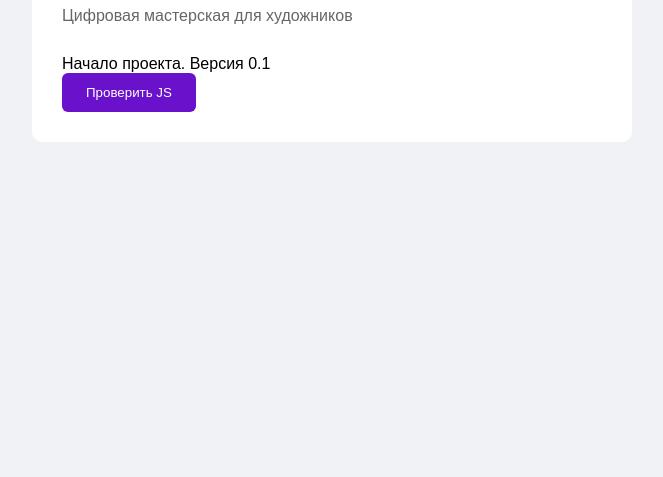
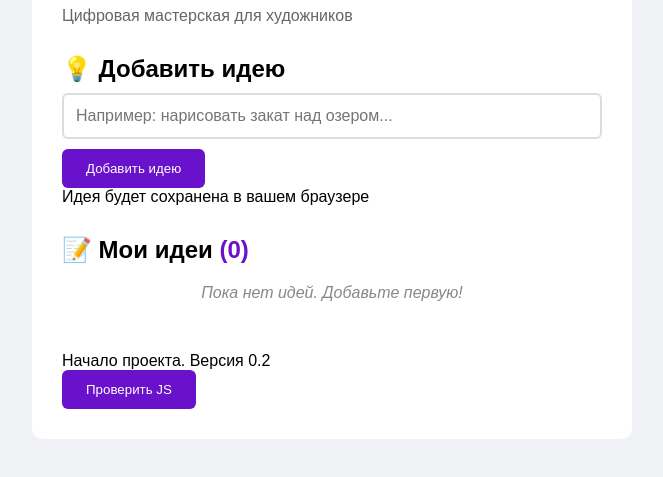
Before and after one commit to PolinaDoskoch970/artflow-assistant, a plain HTML site: page public/index.html in a window 1280 px wide. Shown: the part 91-568 px from the top of the page, without its empty margins (308-971 px from the left). Drawn offline with Linux system fonts and the light colour scheme.

Commit message:
Версия 0.2: Добавлены форма для идей, стили и базовый JS функционал

```diff
--- a/public/index.html
+++ b/public/index.html
@@ -10,8 +10,26 @@
     <div class="container">
         <h1>🎨 ArtFlow Assistant</h1>
         <p class="subtitle">Цифровая мастерская для художников</p>
-        <div class="content">
-            <p>Начало проекта. Версия 0.1</p>
+        <!-- ФОРМА ДЛЯ ДОБАВЛЕНИЯ ИДЕИ -->
+        <div class="idea-form">
+            <h2>💡 Добавить идею</h2>
+            <input type="text"
+                   id="ideaInput"
+                   placeholder="Например: нарисовать закат над озером..."
+                   class="idea-input">
+            <button id="addIdeaBtn" class="btn">Добавить идею</button>
+            <p class="form-hint">Идея будет сохранена в вашем браузере</p>
+        </div>
+        <!-- СПИСОК ИДЕЙ -->
+        <div class="ideas-section">
+            <h2>📝 Мои идеи <span id="ideasCount">(0)</span></h2>
+            <div id="ideasList" class="ideas-list">
+                <p class="empty-message">Пока нет идей. Добавьте первую!</p>
+            </div>
+        </div>
+        <!-- ТЕСТОВАЯ СЕКЦИЯ -->
+         <div class="content">
+            <p>Начало проекта. Версия 0.2</p>
             <button id="testBtn" class="btn">Проверить JS</button>
             <p id="message" class="hidden">✅ JavaScript работает!</p>
         </div>
--- a/public/js/app.js
+++ b/public/js/app.js
@@ -56,3 +56,9 @@ document.addEventListener('DOMContentLoaded', () => {
         updateCounter();
         console.log(`Теперь идей: ${ideas.length}`);
     }
+     // Обработчик для кнопки "Добавить идею"
+    if (addIdeaBtn) {
+        addIdeaBtn.addEventListener('click', addIdea);
+        console.log('Обработчик добавлен на кнопку');
+    }
+    console.log('✅ Блокнот идей готов к работе');
```
